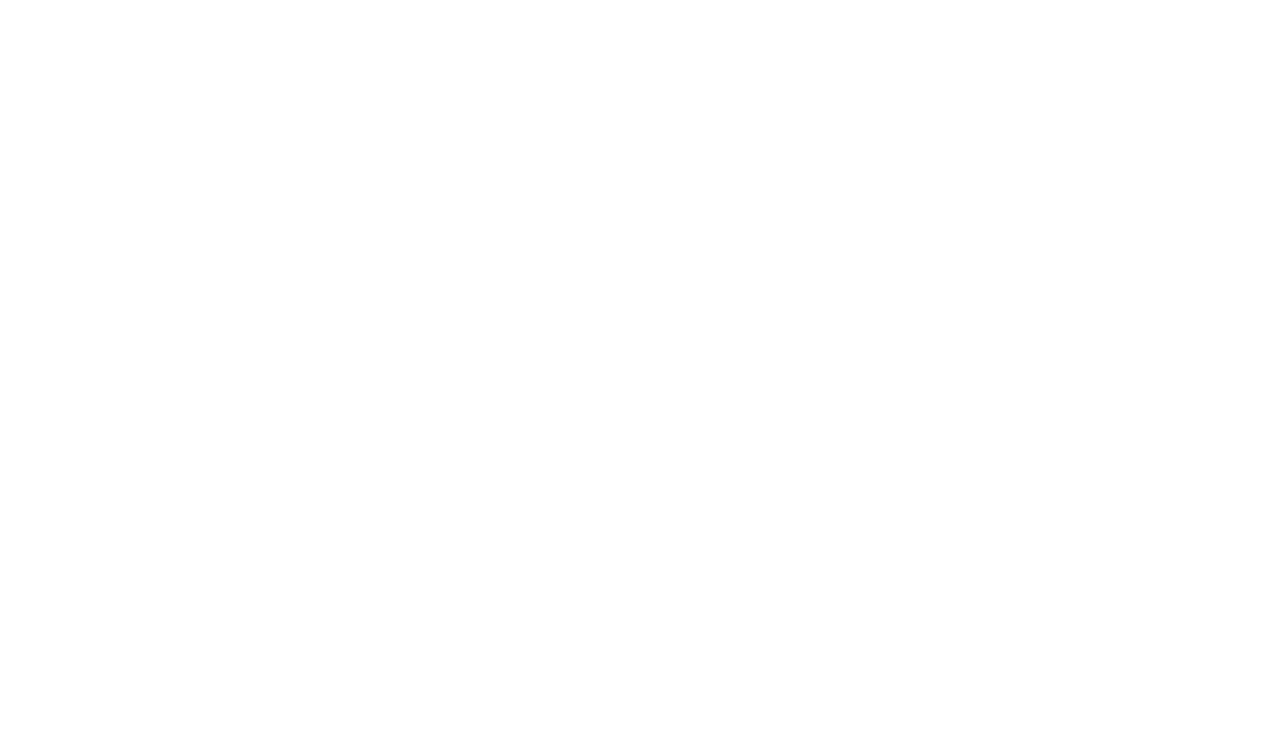
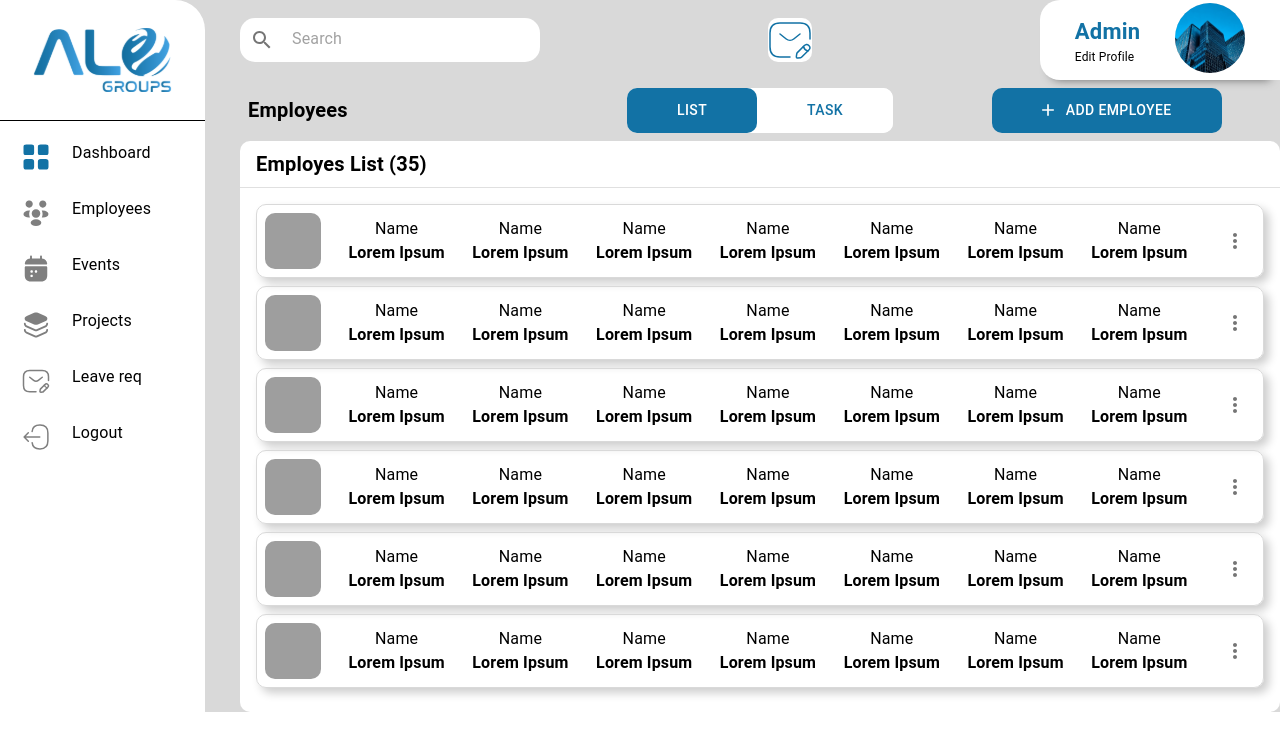
Before and after one commit to adharsh2000/alo_group, a React (Create React App) app: page /admin/emplist in a window 1280 px wide. Before the commit this address had no page. Shown: the top 750 px of the page. Built offline with nearby package versions, Linux system fonts and the light colour scheme; grey boxes are pictures that could not be loaded.

Commit message:
admin employee list page complted

```diff
--- a/src/App.js
+++ b/src/App.js
@@ -1,7 +1,7 @@
 import { Box, ThemeProvider, createTheme } from "@mui/material";
 import EmployeeLogin from "./Pages/Employee/EmployeeLogin";
 import { defaultTheme } from "./Theme/CustomTheme";
-import { Route, Routes } from "react-router-dom";
+import { Outlet, Route, Routes } from "react-router-dom";
 import AdminLogin from "./Pages/Admin/AdminLogin";
 import EmpDashboard from "./Pages/Employee/EmpDashboard";
 import EmpProject from "./Pages/Employee/EmpProject";
@@ -12,6 +12,8 @@ import EmpNotifications from "./Pages/Employee/EmpNotifications";
 import EmpMessages from "./Pages/Employee/EmpMessages";
 import EmpLeave from "./Pages/Employee/EmpLeave";
 import AdminDashboard from "./Pages/Admin/AdminDashboard";
+import AdminLayout from "./Pages/Admin/AdminLayout";
+import AdminEmpList from "./Pages/Admin/AdminEmpList";
 
 
 function App() {
@@ -19,24 +21,42 @@ function App() {
   return (
     <ThemeProvider theme={theme} >
       <Box sx={{
-      width:'100%',
+        width: '100%',
         // height:'80vh',
       }}>
         <Routes>
           {/* employee */}
-        <Route path="/" element={<EmployeeLogin /> } />
-        <Route path="/dashboard" element={<EmpDashboard /> } />
-        <Route path="/projects" element={<EmpProject /> } />
-        <Route path="/mytasks" element={<EmpTasks /> } />
-        <Route path="/mailing" element={<EmpMail /> } />
-        <Route path="/allmails" element={<EmpAllMail /> } />
-        <Route path="/notifications" element={<EmpNotifications /> } />
-        <Route path="/messages" element={<EmpMessages /> } />
-        <Route path="/leaverecords" element={<EmpLeave /> } />
+          <Route path="/" element={<EmployeeLogin />} />
+          <Route path="/dashboard" element={<EmpDashboard />} />
+          <Route path="/projects" element={<EmpProject />} />
+          <Route path="/mytasks" element={<EmpTasks />} />
+          <Route path="/mailing" element={<EmpMail />} />
+          <Route path="/allmails" element={<EmpAllMail />} />
+          <Route path="/notifications" element={<EmpNotifications />} />
+          <Route path="/messages" element={<EmpMessages />} />
+          <Route path="/leaverecords" element={<EmpLeave />} />
 
           {/* admin */}
-        <Route path="/admin" element={<AdminLogin /> } />
-        <Route path="/admin/dashboard" element={<AdminDashboard /> } />
+          {/* <Route element={<AdminLayout></AdminLayout>} >
+
+              <Route path="/admin" element={<AdminLogin />} />
+              <Route path="/admin/dashboard" element={<AdminDashboard />} />
+              <Route path="/admin/emplist" element={<AdminEmpList /> }/>
+
+          </Route> */}
+          <Route path="/admin" element={<AdminLogin />} />
+          <Route
+            path="/admin/*"
+            element={
+              <AdminLayout>
+                <Outlet />
+              </AdminLayout>
+            }
+          >
+            {/* <Route index element={<AdminLogin />} /> */}
+            <Route path="dashboard" element={<AdminDashboard />} />
+            <Route path="emplist" element={<AdminEmpList />} />
+          </Route>
         </Routes>
       </Box>
     </ThemeProvider>
--- /dev/null
+++ b/src/Components/AdminComponents/AdminEmpListContainer.jsx
@@ -0,0 +1,38 @@
+import { Box, Divider, Grid, Typography } from '@mui/material'
+import React from 'react'
+import EmpListCard from './EmpListCard';
+
+const AdminEmpListContainer = () => {
+    let count = 35;
+  return (
+    <>
+    <Grid
+        container
+        item
+        xs={12}
+        sm={12}
+        // display="flex"
+        // alignItems="center"
+        // justifyContent="center"
+
+      >
+        <Box width="100%" bgcolor="#fff" borderRadius="10px">
+            <Typography fontWeight="bold" fontSize="20px" my={1} ml={2}>
+                {`Employes List (${count})`}
+            </Typography>
+            <Divider />
+            <Box width="100%" p={2} >
+                <EmpListCard />
+                <EmpListCard />
+                <EmpListCard />
+                <EmpListCard />
+                <EmpListCard />
+                <EmpListCard />
+            </Box>
+        </Box>
+      </Grid>
+    </>
+  )
+}
+
+export default AdminEmpListContainer
--- /dev/null
+++ b/src/Components/AdminComponents/EmpListCard.jsx
@@ -0,0 +1,76 @@
+import React from "react";
+import { Avatar, Box, IconButton, Typography, useTheme } from "@mui/material";
+import MoreVertIcon from "@mui/icons-material/MoreVert";
+
+const EmpListCard = () => {
+  const theme = useTheme();
+  const shadow = theme?.shape?.shadow;
+  return (
+    <Box
+      width="100%"
+      p
+      borderRadius="10px"
+      display="flex"
+      alignItems="center"
+      justifyContent="space-between"
+      border="1px solid #D9D9D9"
+      boxShadow={shadow}
+      mb={1}
+    >
+      <Avatar
+        alt="Remy Sharp"
+        src="/static/images/avatar/1.jpg"
+        sx={{ width: 56, height: 56, borderRadius: 1 }}
+      />
+      <Box>
+        <Typography textAlign="center">Name</Typography>
+        <Typography textAlign="center" fontWeight="bold">
+          Lorem Ipsum
+        </Typography>
+      </Box>
+      <Box>
+        <Typography textAlign="center">Name</Typography>
+        <Typography textAlign="center" fontWeight="bold">
+          Lorem Ipsum
+        </Typography>
+      </Box>
+      <Box>
+        <Typography textAlign="center">Name</Typography>
+        <Typography textAlign="center" fontWeight="bold">
+          Lorem Ipsum
+        </Typography>
+      </Box>
+      <Box>
+        <Typography textAlign="center">Name</Typography>
+        <Typography textAlign="center" fontWeight="bold">
+          Lorem Ipsum
+        </Typography>
+      </Box>
+      <Box>
+        <Typography textAlign="center">Name</Typography>
+        <Typography textAlign="center" fontWeight="bold">
+          Lorem Ipsum
+        </Typography>
+      </Box>
+      <Box>
+        <Typography textAlign="center">Name</Typography>
+        <Typography textAlign="center" fontWeight="bold">
+          Lorem Ipsum
+        </Typography>
+      </Box>
+      <Box>
+        <Typography textAlign="center">Name</Typography>
+        <Typography textAlign="center" fontWeight="bold">
+          Lorem Ipsum
+        </Typography>
+      </Box>
+      <Box>
+        <IconButton>
+          <MoreVertIcon />
+        </IconButton>
+      </Box>
+    </Box>
+  );
+};
+
+export default EmpListCard;
--- /dev/null
+++ b/src/Pages/Admin/AdminEmpList.jsx
@@ -0,0 +1,107 @@
+import React from "react";
+import { Box, Button, Grid, Typography, useTheme } from "@mui/material";
+import AddIcon from "@mui/icons-material/Add";
+import AdminEmpListContainer from "../../Components/AdminComponents/AdminEmpListContainer";
+
+
+const AdminEmpList = () => {
+  const theme = useTheme();
+  const bgcolor = theme?.palette?.primary?.main;
+
+  return (
+    <>
+      <Grid
+        container
+        item
+        xs={12}
+        sm={12}
+        display="flex"
+        alignItems="center"
+        justifyContent="center"
+      >
+        {/* Typography */}
+        <Grid
+          item
+          xs={6}
+          sm={4}
+          sx={{ order: { xs: 1, sm: 1 } }}
+          display="flex"
+          alignItems="center"
+          //   justifyContent="center"
+          pl={1}
+        >
+          <Typography fontWeight="bold" fontSize="20px">
+            Employees
+          </Typography>
+        </Grid>
+
+        {/* Buttons */}
+        <Grid
+          item
+          xs={12}
+          sm={4}
+          sx={{ order: { xs: 3, sm: 2 } }}
+          display="flex"
+          alignItems="center"
+          justifyContent="center"
+        >
+          <Box display="flex" bgcolor="white" borderRadius="10px">
+            <Button
+              sx={{
+                backgroundColor: bgcolor,
+                color: "#fff",
+                "&:hover": {
+                  backgroundColor: bgcolor,
+                },
+                "&:focus": {
+                  backgroundColor: bgcolor,
+                },
+                padding: "10px 50px",
+              }}
+            >
+              List
+            </Button>
+            <Button
+              sx={{
+                backgroundColor: "#fff",
+                color: bgcolor,
+                padding: "10px 50px",
+              }}
+            >
+              Task
+            </Button>
+          </Box>
+        </Grid>
+
+        {/* Add Employee Button */}
+        <Grid
+          item
+          xs={6}
+          sm={4}
+          sx={{ order: { xs: 2, sm: 3 } }}
+          display="flex"
+          alignItems="center"
+          justifyContent="center"
+        >
+          <Button startIcon={<AddIcon />}
+          sx={{
+            backgroundColor: bgcolor,
+            color: "#fff",
+            "&:hover": {
+              backgroundColor: bgcolor,
+            },
+            "&:focus": {
+              backgroundColor: bgcolor,
+            },
+            padding: "10px 50px",
+            whiteSpace:'nowrap'
+        }}
+          >Add Employee</Button>
+        </Grid>
+      </Grid>
+        <AdminEmpListContainer />
+    </>
+  );
+};
+
+export default AdminEmpList;
--- /dev/null
+++ b/src/Pages/Admin/AdminLayout.jsx
@@ -0,0 +1,68 @@
+import { Box, Grid, Stack, useTheme } from '@mui/material'
+import React, { useState } from 'react'
+import AdminNavbar from '../../Components/AdminComponents/AdminNavbar'
+import AdminHeader from '../../Components/AdminComponents/AdminHeader'
+
+const AdminLayout = ({children}) => {
+     const [open, setOpen] = useState(false);
+    const theme = useTheme();
+    const bgColor = theme?.palette?.background?.default;
+  return (
+    <Grid container bgcolor={bgColor} spacing={1}>
+    <Grid
+      item
+      sx={{
+        display: { xs: "none", sm: "block" },
+        borderRadius: "0px 30px 30px 0px",
+        // backgroundColor: "red",
+        position:{xs:'static', sm:'fixed'}
+      }}
+      md={2}
+      sm={2}
+    >
+      <AdminNavbar open={open} setOpen={setOpen} />
+    </Grid>
+
+    <Grid container item xs={12} sm={10} sx={{marginLeft:{xs:0,sm:30}}}>
+      <Box sx={{ width: "100%" }}>
+        <Stack rowGap={1} columnGap={1}>
+          <Grid item xs={12}>
+            <AdminHeader open={open} setOpen={setOpen} />
+          </Grid>
+          {children}
+          {/* <Grid container item xs={12} sm={12} p={1}>
+            <Grid item xs={12}>
+              <Typography fontWeight="bold" fontSize="22px">
+                Dashboard
+              </Typography>
+            </Grid>
+            <Grid item xs={12} sm={8} md={8}>
+              {/* <Box>First Container (3x)</Box> */}
+              {/* <TaskUpdatesContainer />
+            </Grid> */}
+
+            {/* <Grid
+              item
+              xs={12}
+              sm={4}
+              md={4}
+              // style={{ backgroundColor: "red", height: 20 }}
+            > */}
+              {/* <DashboardReminderContainer height={"100%"} />
+            </Grid>
+          </Grid>
+          <Grid container item xs={12} sm={12} p={1}>
+            <Grid item xs={12} sm={12} >
+               */}
+                {/* <CurrentProjects />
+              {/* </Box> */}
+            {/* </Grid>
+          </Grid>   */}
+        </Stack>
+      </Box>
+    </Grid>
+  </Grid>
+  )
+}
+
+export default AdminLayout
```
Also changed, not shown: src/Pages/Admin/AdminDashboard.jsx (+34 -31 lines), src/Pages/Admin/AdminTaskList.jsx (added, +11 -0 lines), src/data/adminNavbar.js (+1 -1 lines). Lines whose indentation alone changed are shown as unchanged.
